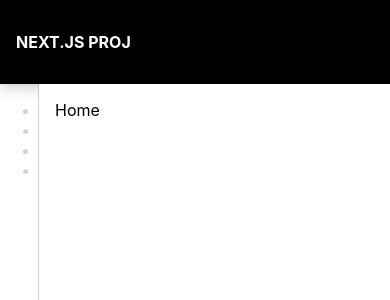
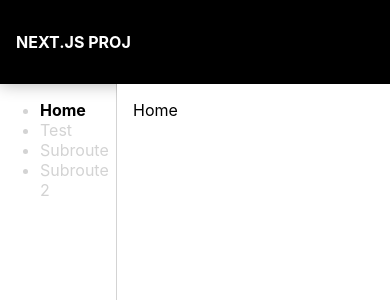
Before and after one commit to paoloricciuti/test-nextjs, a Next.js app: page / in a window 390 px wide. Shown: the top 300 px of the page. Built offline with nearby package versions, Linux system fonts and the light colour scheme.

Commit message:
New mobile layout

```diff
--- a/styles/globals.css
+++ b/styles/globals.css
@@ -56,3 +56,9 @@ a {
   color: black;
   font-weight: bold;
 }
+
+@media only screen and (max-width: 600px){
+  .layout{
+    grid-template-columns: 30% 70%;
+  }
+}
```
